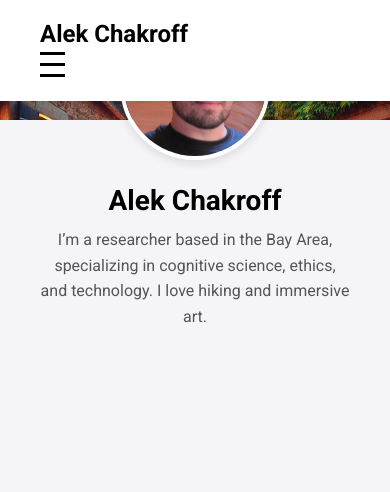
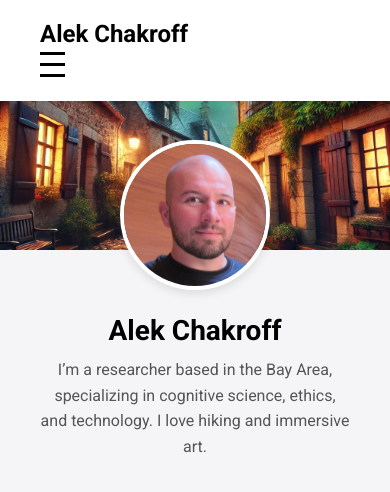
Before and after one commit to Chakroff/chakroff_website, a plain HTML site: page index_new.html in a window 390 px wide. Drawn offline with Linux system fonts and the light colour scheme.

```diff
--- a/styles_new.css
+++ b/styles_new.css
@@ -37,6 +37,7 @@ header {
     list-style: none;
     display: flex;
     gap: 20px;
+    transition: all 0.3s ease;
 }
 
 .nav-links li a {
@@ -73,7 +74,7 @@ header {
     align-items: center;
     justify-content: center;
     text-align: center;
-    margin-top: 100px;
+    margin-top: 120px;
     padding: 40px;
     background-color: #f5f5f7;
 }
@@ -114,6 +115,11 @@ header {
     line-height: 1.6;
 }
 
+/* Ensure hero section starts after header */
+main {
+    padding-top: 100px;
+}
+
 /* Responsive styling for mobile */
 @media (max-width: 768px) {
     .nav-links {
@@ -143,7 +149,7 @@ header {
     }
 
     .hero {
-        margin-top: 120px;
+        margin-top: 150px; /* Give extra space for the mobile menu */
     }
 
     .portrait {
```
Also changed, not shown: index_new.html (line endings or trailing spaces).
